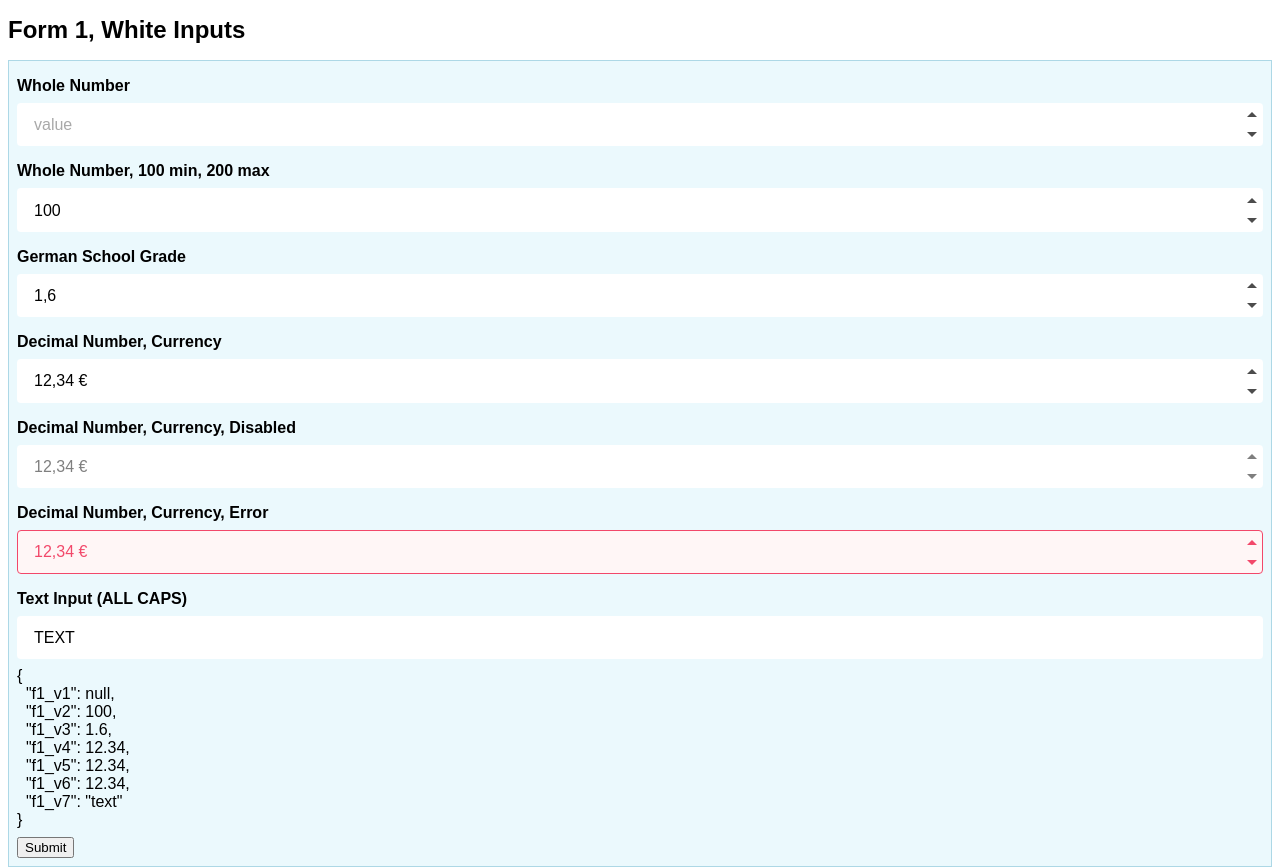
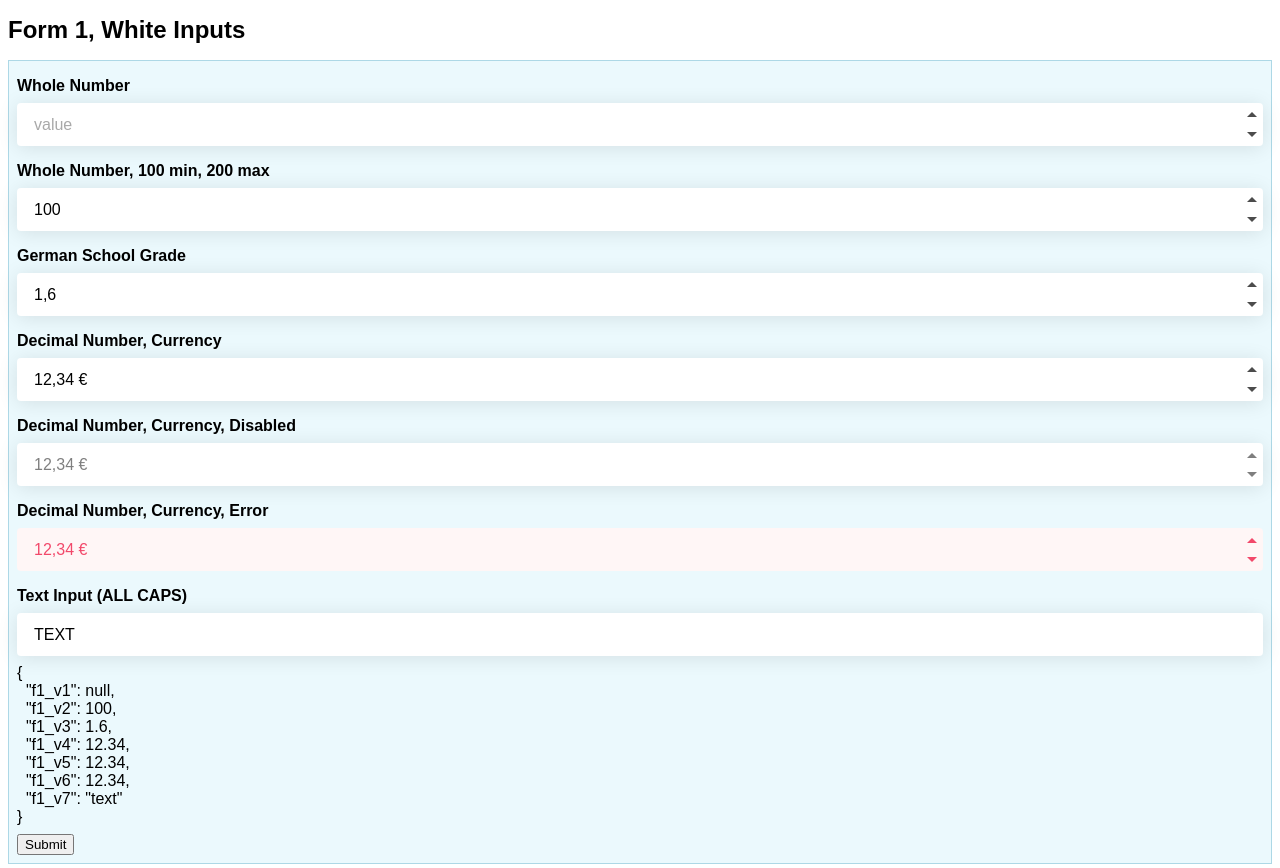
Before and after one commit to mark-hennessy/react-number-input, a React (Create React App) app: page / in a window 1280 px wide. Shown: the top 868 px of the page. Built offline with nearby package versions, Linux system fonts and the light colour scheme.

Commit message:
update input style

```diff
--- a/src/StandardInput/StandardInput.scss
+++ b/src/StandardInput/StandardInput.scss
@@ -5,12 +5,19 @@
   border-radius: 4px;
   font-family: 'Nunito', sans-serif;
   font-size: 1rem;
-  line-height: 1.21428571em;
+  line-height: 1.188rem;
+
+  // so a white input looks good on a white background even though the border is hidden/transparent
+  box-shadow: 0px 2px 20px rgba(0, 0, 0, 0.1);
 
   &:focus {
     color: #07a9ef;
-    box-shadow: 0px 2px 20px rgba(0, 0, 0, 0.1);
     outline: 0;
+
+    &::placeholder {
+      // make the placeholder 20% darker when focused
+      color: #767676;
+    }
   }
 
   &::placeholder {
@@ -27,30 +34,29 @@
 
   &.blue {
     background: #ebf9fd;
+    box-shadow: none;
 
     &.disabled {
       background: #ebf9fd;
     }
 
     &:focus {
-      box-shadow: none;
       border: 1px solid #07a9ef;
     }
   }
 
   &.error {
     background: #fff6f6;
+    box-shadow: none;
     color: #f2486a;
-    border: 1px solid #f2486a;
 
     &:focus {
-      box-shadow: none;
       border: 1px solid #f2486a;
     }
   }
 
   &.disabled {
     background: white;
-    color: #7F7F7F;
+    color: #7f7f7f;
   }
 }
```
